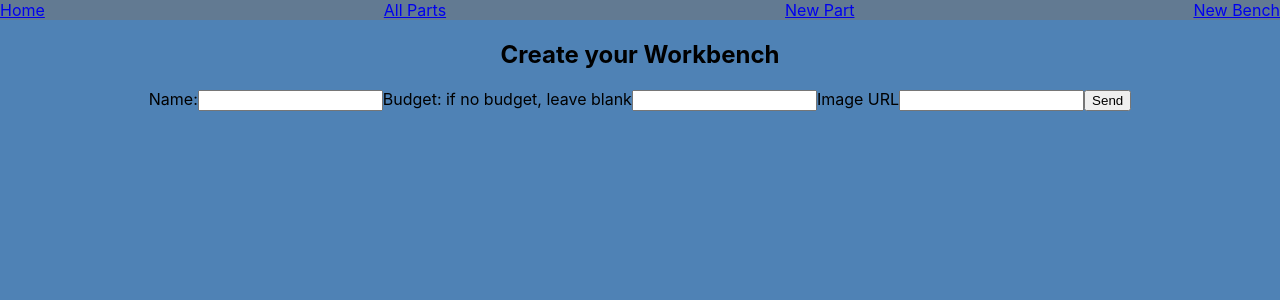
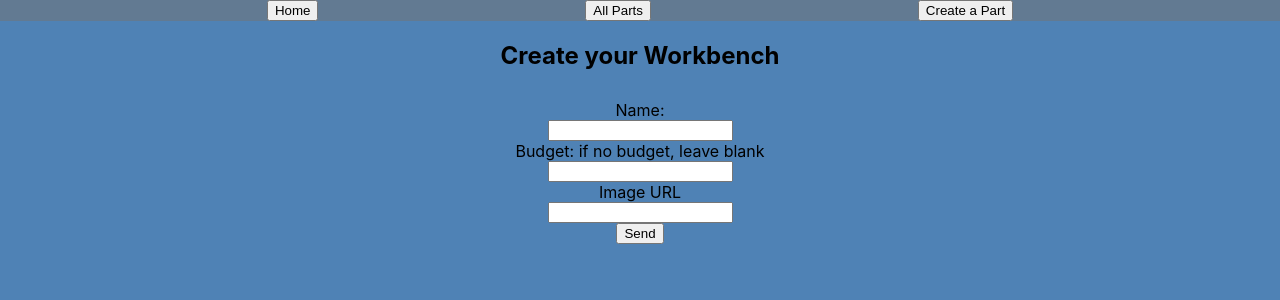
Before and after one commit to JBenKaplan/Computer-Workbench, a React (Create React App) app in the folder client/: page /wb/create in a window 1280 px wide. Shown: the top 300 px of the page. Built offline with nearby package versions, Linux system fonts and the light colour scheme.

Commit message:
Updated navbar

```diff
--- a/client/src/App.css
+++ b/client/src/App.css
@@ -1,7 +1,6 @@
 .navbar {
   display: flex;
-  justify-content: space-between;
-  margin: 0 auto;
+  justify-content: space-evenly;
   background-color: #74747485;
 }
 
@@ -55,6 +54,13 @@ img {
   width: 250px;
   flex-direction: column;
   align-items: center;
+}
+
+.newBench {
+  display: flex;
+  flex-direction: column;
+  align-items: center;
+  padding: 10px;
 }
 
 .workBenches {
--- a/client/src/components/Home.js
+++ b/client/src/components/Home.js
@@ -45,6 +45,7 @@ const Home = (props) => {
           </div>
         ))}
       </div>
+      <Link to="/wb/create">New Bench</Link>
     </main>
   )
 }
--- a/client/src/components/Nav.js
+++ b/client/src/components/Nav.js
@@ -1,13 +1,15 @@
 import React from 'react'
 import { Link } from 'react-router-dom'
+import { useNavigate } from 'react-router-dom'
 
 const Nav = () => {
+  const navigate = useNavigate()
+
   return (
     <nav className="navbar">
-      <Link to="/">Home</Link>
-      <Link to="/parts/all">All Parts</Link>
-      <Link to="/parts/create">New Part</Link>
-      <Link to="/wb/create">New Bench</Link>
+      <button onClick={() => navigate('/')}>Home</button>
+      <button onClick={() => navigate('/parts/all')}>All Parts</button>
+      <button onClick={() => navigate('/parts/create')}>Create a Part</button>
     </nav>
   )
 }
--- a/client/src/pages/NewWorkbench.js
+++ b/client/src/pages/NewWorkbench.js
@@ -25,7 +25,7 @@ const NewWorkBench = () => {
     <main>
       <Nav />
       <h2>Create your Workbench</h2>
-      <form onSubmit={handleSubmit}>
+      <form onSubmit={handleSubmit} className="newBench">
         <label htmlFor="owner">Name:</label>
         <input
           onChange={handleChange}
```
Also changed, not shown: 2 other files (tests, documents, lock files or other folders).
